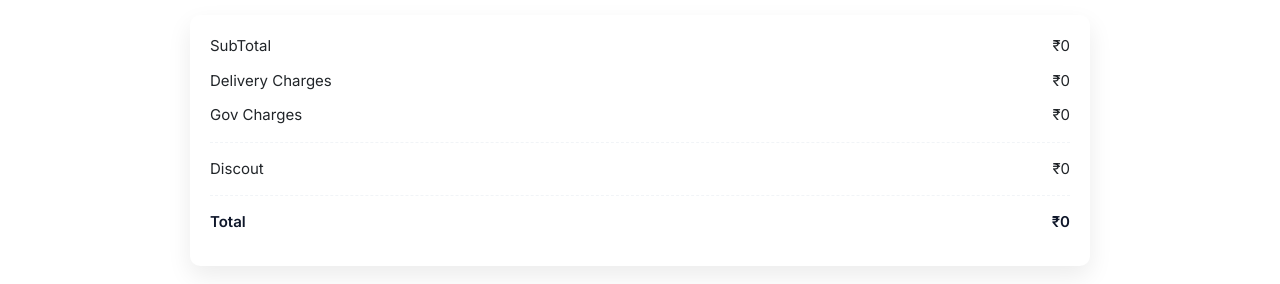
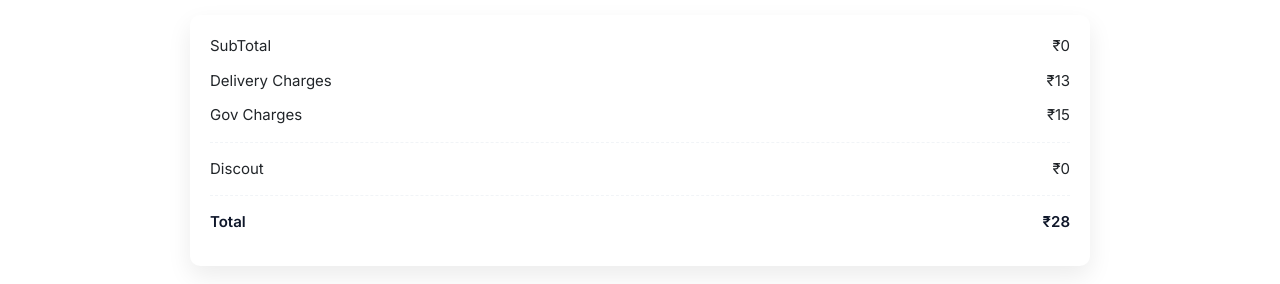
Before and after one commit to guptajirimi/clusterProj, a React (Create React App) app in the folder invoice-frontend/: page /Cart in a window 1280 px wide. Shown: the part 229-513 px from the top of the page. Built offline with nearby package versions, Linux system fonts and the light colour scheme.

Commit message:
usereducerliftstate

```diff
--- a/invoice-frontend/src/App.js
+++ b/invoice-frontend/src/App.js
@@ -11,47 +11,34 @@ import NavbarFood from './components/FoodWeb/NavbarFood';
 import HomeFood from './components/FoodWeb/HomeFood';
 import Items from './components/FoodWeb/Items';
 import Cart from './components/FoodWeb/Cart';
-import { useState } from 'react';
+import { useReducer, useState } from 'react';
 import Offers from './components/FoodWeb/Offers';
+ import itemListReducer from './reducers/itemListReducer';
+import useCart from './customHooks/useCart';
+import offerReducer from './reducers/offerReducer';
+
 function App() {
-  const [itemList, setItemList] = useState([
+  const initialItemList=([
   { id: 1, name: "Rice", cost: 10, qty: 0 },
   { id: 2, name: "Roti", cost: 3, qty: 0 },
   { id: 3, name: "Dal", cost: 25, qty: 0 },
-  { id: 4, name: "Sabji", cost: 11, qty: 0 },
+  { id: 4, name: "Sabji", cost: 11, qty: 0 }
 
-  // Snacks
-  { id: 5, name: "Samosa", cost: 15, qty: 0 },
-  { id: 6, name: "Pakora", cost: 20, qty: 0 },
-  { id: 7, name: "Vada Pav", cost: 25, qty: 0 },
+]);
+  const [itemList, dispatch] = useReducer(itemListReducer,initialItemList);
+  const {subTotal}=useCart(itemList);
+  const charges=({subTotal:subTotal,deliveryCharges:13,govCharges:15});
 
-  // Main Course
-  { id: 8, name: "Paneer Butter Masala", cost: 80, qty: 0 },
-  { id: 9, name: "Chole Bhature", cost: 60, qty: 0 },
-  { id: 10, name: "Veg Biryani", cost: 90, qty: 0 },
+  const initialOffers=([
+    {id:1,elegiLityCreteria:159,Discount:50,selected: false},
+    {id:2,elegiLityCreteria:299,Discount:100,selected: false},
+    {id:3,elegiLityCreteria:399,Discount:150,selected: false},
+    {id:4,elegiLityCreteria:599,Discount:180,selected: false}
+  ])
 
-  // Fast Food
-  { id: 11, name: "Veg Burger", cost: 50, qty: 0 },
-  { id: 12, name: "Veg Pizza", cost: 120, qty: 0 },
-  { id: 13, name: "French Fries", cost: 40, qty: 0 },
 
-  // Beverages
-  { id: 14, name: "Tea", cost: 10, qty: 0 },
-  { id: 15, name: "Coffee", cost: 15, qty: 0 },
-  { id: 16, name: "Cold Drink", cost: 25, qty: 0 },
-
-  // Desserts
-  { id: 17, name: "Gulab Jamun", cost: 30, qty: 0 },
-  { id: 18, name: "Ice Cream", cost: 35, qty: 0 },
-]);
-
-   const [offers,setOffers]=useState([
-    {id:1,elegiLityCreteria:159,Discount:50},
-    {id:2,elegiLityCreteria:299,Discount:100},
-    {id:3,elegiLityCreteria:399,Discount:150},
-    {id:4,elegiLityCreteria:599,Discount:180}
-   ])
-
+   const [offers,dispatchOffer]=useReducer(offerReducer,initialOffers) ;
+    const selectedOffer=offers.find(o=>o.selected);
   return (
     <Router>
 
@@ -60,9 +47,9 @@ function App() {
 
         <Route path="home" element={<HomeFood />} />
           <Route path="/" element={<HomeFood />} />
-          <Route path="Items" element={<Items itemList={itemList} setItemList={setItemList}/>} />
-          <Route path="Cart" element={<Cart itemList={itemList} />} />
-          <Route path="/Offers" element={<Offers  offers={offers} setOffers={setOffers}/>} />
+          <Route path="Items" element={<Items itemList={itemList} dispatch={dispatch}/>} />
+          <Route path="Cart" element={<Cart itemList={itemList} charges={charges} selectedOffer={selectedOffer}/>} />
+          <Route path="/Offers" element={<Offers  offers={offers}  dispatch={dispatchOffer} charges={charges}/>} />
          <Route path="login" element={<Login/>} />
 
       </Routes>
--- a/invoice-frontend/src/components/FoodWeb/Cart.js
+++ b/invoice-frontend/src/components/FoodWeb/Cart.js
@@ -1,24 +1,19 @@
 import React from "react";
 import "../../css/cart.css";
 import NavbarFood from "./NavbarFood";
-import {Link, useLocation} from "react-router-dom";
+import {Link } from "react-router-dom";
+import useCart from "../../customHooks/useCart";
 
-const Cart = ({ itemList }) => {
-const location=useLocation();
-const selectedOffer=location.state?.selectedOffer || null;
+const Cart = ({ itemList ,charges,selectedOffer}) => {
 
-  const subTotal=itemList.reduce(
-    (sum,item)=>sum +item.cost*item.qty,0
-  )
+ const {subTotal} =useCart(itemList);
 
-  const deliveryCharges = subTotal > 0 ? 30 : 0;
-  const govCharges = subTotal > 0 ? Math.round(subTotal * 0.05) : 0;
   let discount=0;
   if(selectedOffer && subTotal>=selectedOffer.elegiLityCreteria)
   {
     discount=selectedOffer.Discount;
   }
-  const grandTotal = subTotal + deliveryCharges + govCharges-discount;
+  const grandTotal = subTotal + charges.deliveryCharges + charges.govCharges-discount;
 
   return (
     <>
@@ -48,7 +43,7 @@ const selectedOffer=location.state?.selectedOffer || null;
           )}
         </tbody>
       </table>
-<Link to="/Offers" className="applyVoucher" state={{grandTotal}}>
+<Link to="/Offers" className="applyVoucher"  >
   <span>Apply Voucher</span>
 </Link>
 
@@ -59,11 +54,11 @@ const selectedOffer=location.state?.selectedOffer || null;
         </div>
         <div>
           <span>Delivery Charges</span>
-          <span>₹{deliveryCharges}</span>
+          <span>₹{charges.deliveryCharges}</span>
         </div>
         <div>
           <span>Gov Charges</span>
-          <span>₹{govCharges}</span>
+          <span>₹{charges.govCharges}</span>
         </div>
         <hr />
         <div>
--- a/invoice-frontend/src/components/FoodWeb/Items.js
+++ b/invoice-frontend/src/components/FoodWeb/Items.js
@@ -1,11 +1,11 @@
-import React, { useState } from "react";
  import ItemCards from "./itemCards";
 import NavbarFood from "./NavbarFood";
 import "../../css/Items.css";
 import { useLocation } from "react-router-dom";
+import useCart from "../../customHooks/useCart";
 
 
-function Items({itemList,setItemList}) {
+function Items({itemList,dispatch}) {
 
   const location=useLocation();
 const query=new URLSearchParams(location.search);
@@ -15,25 +15,14 @@ const searchTerm=query.get("search") || "";
   item.name.toLowerCase().includes(searchTerm.toLowerCase())
 );
 
-  const updateQtyCounter = (id, qty) => {
-
-
-    setItemList(prev =>
-    prev.map(item =>
-      item.id === id
-        ? { ...item, qty }
-        : item
-    )
-  );
-};
-
-
-
-  let totalCartValue = 0;
-  Object.values(itemList).forEach(item => {
-    totalCartValue += item.qty;
+  const updateQtyCounter = (id, actionType) => {
+    dispatch({
+      type:actionType,
+      id:id
     });
 
+};
+    const {totalCartValue} =useCart(itemList);
   return (
     <>
       <NavbarFood count={totalCartValue} />
@@ -50,6 +39,7 @@ const searchTerm=query.get("search") || "";
     />
   ))}
 </div>
+
     </>
   );
 }
--- a/invoice-frontend/src/components/FoodWeb/Offers.js
+++ b/invoice-frontend/src/components/FoodWeb/Offers.js
@@ -1,11 +1,10 @@
 import React from "react";
 import "../../css/Offer.css";
 import NavbarFood from "./NavbarFood";
-import { Link, useLocation } from "react-router-dom";
+import { Link  } from "react-router-dom";
 
-function Offers({ offers }) {
-  const location = useLocation();
-  const subtotal = location.state?.grandTotal ?? null;
+function Offers({ offers,charges,dispatch }) {
+  const  grandTotal=charges.subTotal+charges.deliveryCharges+charges.govCharges;
 
   return (
     <>
@@ -19,13 +18,13 @@ function Offers({ offers }) {
         <div className="offerWrapper">
           {offers.map((item) => {
           const isEligible =
-      subtotal !== null && subtotal >= item.elegiLityCreteria;
+      grandTotal !== null && grandTotal >= item.elegiLityCreteria;
 
           return(
 
             <Link
               to="/Cart"
-              state={{ selectedOffer: item }}
+              onClick={()=>dispatch({type: "SEL_OFFER",id:item.id})}
               className={isEligible ? "offerTagsEnabled" : "offerTagsDisabled"}
               key={item.id}
             >
--- a/invoice-frontend/src/components/FoodWeb/itemCards.js
+++ b/invoice-frontend/src/components/FoodWeb/itemCards.js
@@ -4,16 +4,6 @@ import { FaPlus, FaMinus } from "react-icons/fa";
 import "../../css/Items.css";
 
 function ItemCards({ id, name, cost, qty, onChange }) {
-
-  const handleAdd = () => {
-    onChange(id, qty + 1);
-  };
-
-  const handleRemove = () => {
-    if (qty > 0) {
-      onChange(id, qty - 1);
-    }
-  };
 
   return (
     <div className="itemsfood">
@@ -23,9 +13,9 @@ function ItemCards({ id, name, cost, qty, onChange }) {
         <span className="item-cost">₹{cost}</span>
       </div>
 
-      <FaPlus onClick={handleAdd} />
+      <FaPlus onClick={()=>onChange(id,"INCREMENT_QTY")} />
       {qty}
-      <FaMinus onClick={handleRemove} />
+      <FaMinus onClick={()=>onChange(id,"DECREMENT_QTY")} />
     </div>
   );
 }
--- /dev/null
+++ b/invoice-frontend/src/customHooks/useCart.jsx
@@ -0,0 +1,16 @@
+import { useMemo } from "react";
+
+const useCart=(itemlist)=>{
+    const totalCartValue=useMemo(()=>{
+        return itemlist.reduce((sum,item)=>
+            sum+item.qty,0
+    )},[itemlist]);
+
+    const subTotal=useMemo(()=>{return itemlist.reduce(
+        (sum,item)=>sum+item.cost*item.qty,0
+    )},[itemlist] );
+
+return {totalCartValue,subTotal};
+}
+
+ export default useCart;
--- /dev/null
+++ b/invoice-frontend/src/reducers/itemListReducer.js
@@ -0,0 +1,18 @@
+const itemListReducer=(itemlist,action)=>
+{
+    switch(action.type){
+        case "INCREMENT_QTY":
+            return itemlist.map(item=>
+                item.id==action.id ? {...item,qty:item.qty+1}:item
+            );
+        case "DECREMENT_QTY":
+            return itemlist.map(item=>
+                item.id==action.id ? {...item,qty:item.qty-1} :item
+            );
+        default:
+        return itemlist;
+    }
+};
+
+
+export default itemListReducer;
--- /dev/null
+++ b/invoice-frontend/src/reducers/offerReducer.js
@@ -0,0 +1,13 @@
+const offerReducer=(offerList,action)=>{
+    switch(action.type){
+        case "SEL_OFFER":
+            return offerList.map((item)=>(
+                item.id==action.id ?
+                { ...item, selected: true } :  { ...item, selected: false }
+            ));
+          default:
+            return   offerList;
+    }
+}
+
+export default offerReducer;
```
Lines whose indentation alone changed are shown as unchanged.
